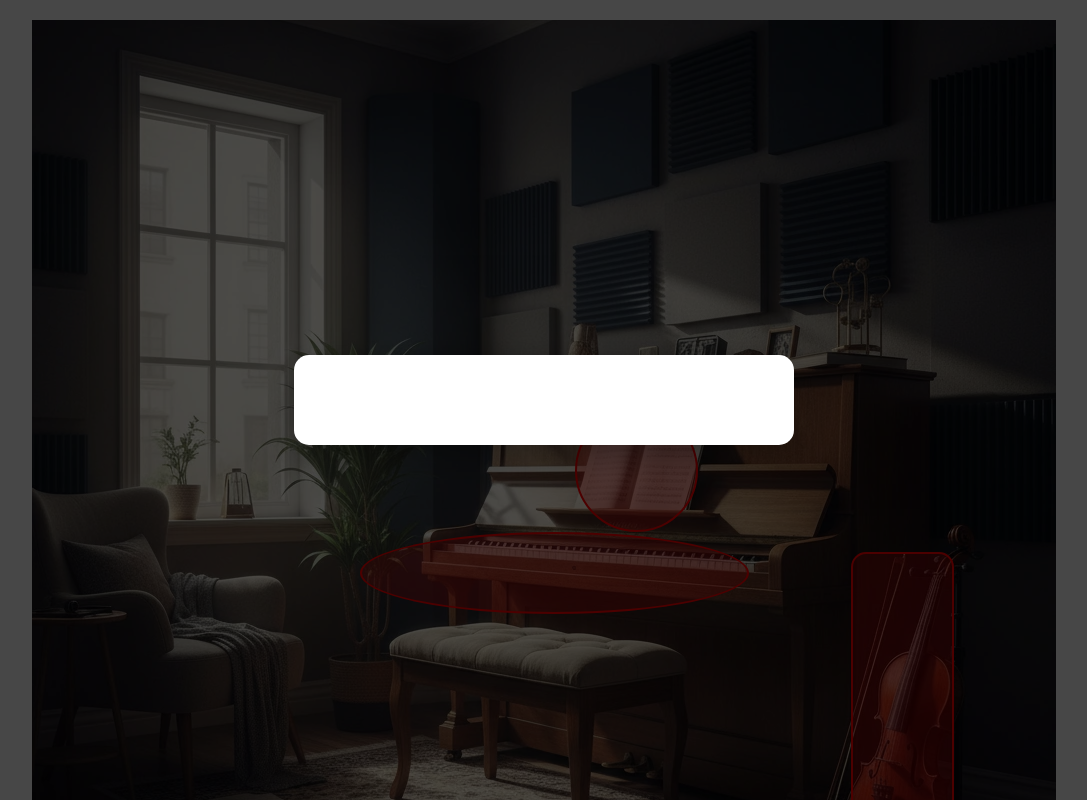
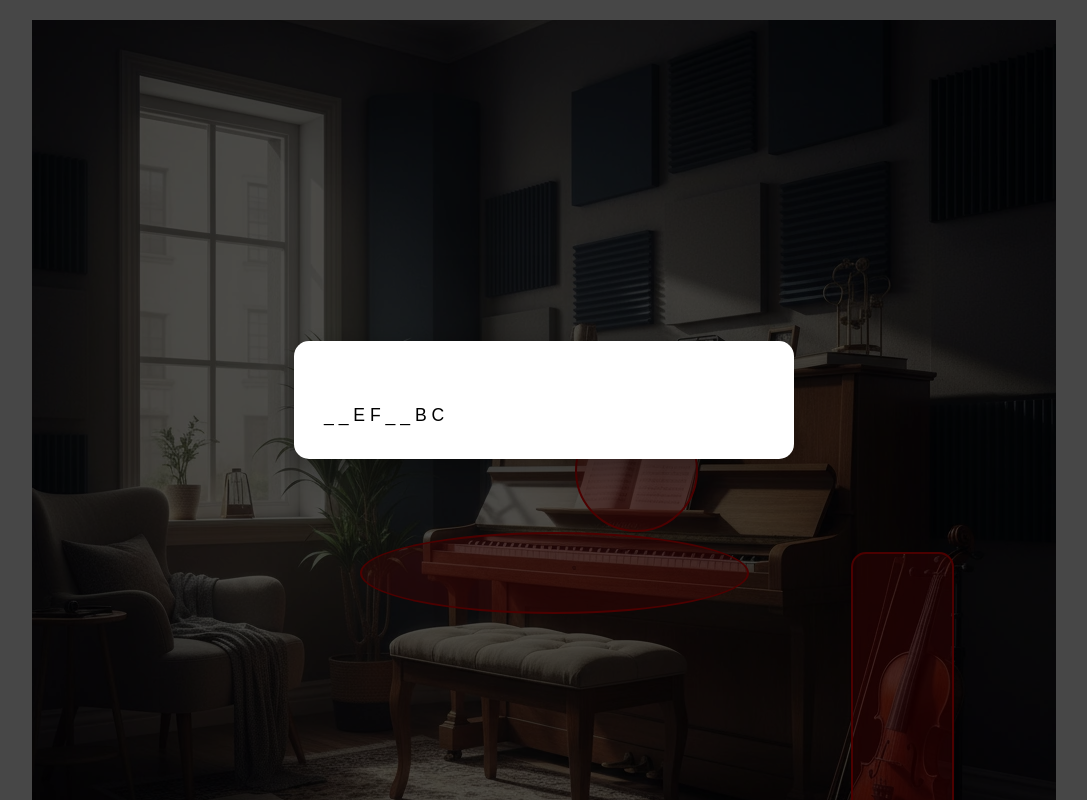
Before and after one commit to hannahro15/classical-music-themed-escape-room, a React (Vite) app in the folder music-escape-room/: page /classical-music-themed-escape-room/rooms/practice-room in a window 1280 px wide. Both pictures are taken after a click on the element 650 px from the left and 572 px from the top of the page. Shown: the top 800 px of the page, without its empty margins (96-1183 px from the left). Built offline with nearby package versions, Linux system fonts and the light colour scheme.

Commit message:
Add basic puzzles in practice room

```diff
--- a/music-escape-room/src/rooms/practice-room/puzzles/KeySignaturePuzzle.jsx
+++ b/music-escape-room/src/rooms/practice-room/puzzles/KeySignaturePuzzle.jsx
@@ -1,6 +1,9 @@
+import './KeySignaturePuzzle.css';
+
 function KeySignaturePuzzle() {
   return (
     <div className="key-signature-puzzle">
+        A major, Bb major, B major, C major
     </div>
   );
 }
--- a/music-escape-room/src/rooms/practice-room/puzzles/PianoScalesPuzzle.jsx
+++ b/music-escape-room/src/rooms/practice-room/puzzles/PianoScalesPuzzle.jsx
@@ -1,6 +1,7 @@
 function PianoScalesPuzzle() {
   return (
     <div className="piano-scales-puzzle">
+        _ _ E F _ _ B C
     </div>
   );
 }
--- a/music-escape-room/src/rooms/practice-room/puzzles/ViolinStringsPuzzle.jsx
+++ b/music-escape-room/src/rooms/practice-room/puzzles/ViolinStringsPuzzle.jsx
@@ -1,6 +1,7 @@
 function ViolinStringsPuzzle() {
   return (
     <div className="violin-strings-puzzle">
+        E A D G
     </div>
   );
 }
```
